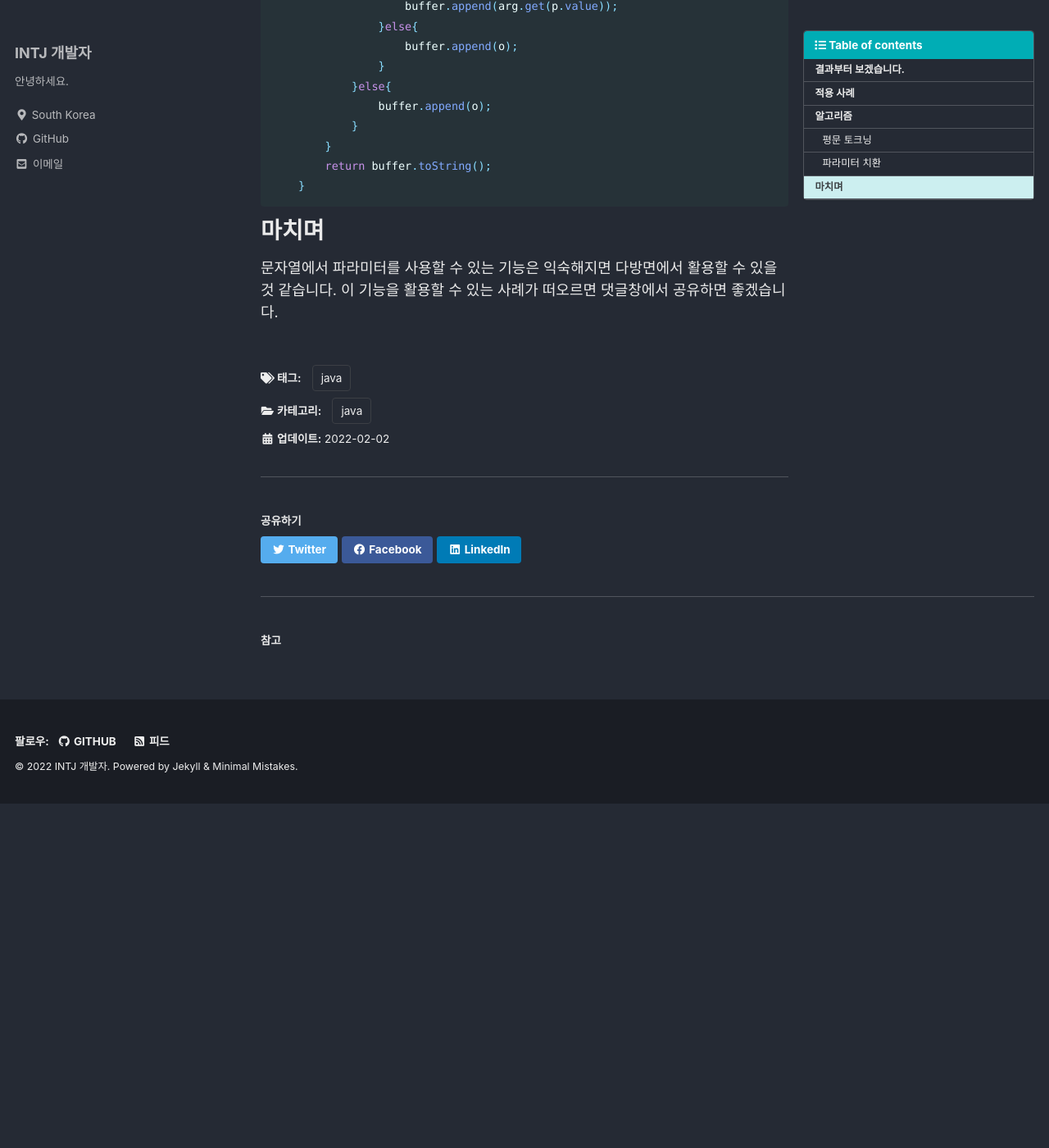
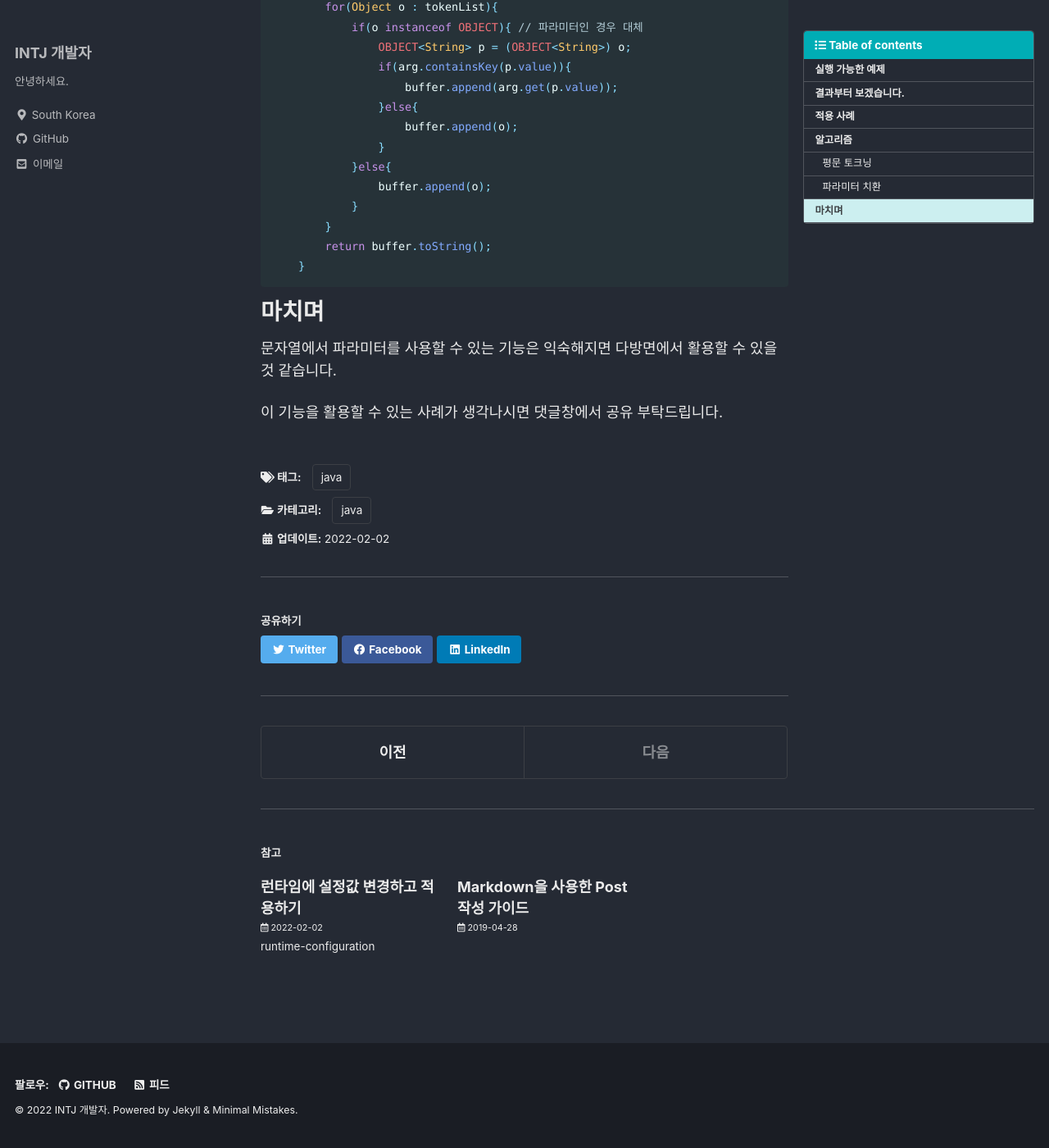
Before and after one commit to consistent-dev/consistent-dev.github.io, a Jekyll site: the page built from _posts/java/2022-02-02-string-with-parameter.md, in a window 1280 px wide and 1400 px high, scrolled down 3508 px. Shown: the whole window at 82% size. Built offline with Jekyll 4.4.1, drawn with Linux system fonts in a browser that asks for light colours; cached includes are drawn as plain includes; before the commit the page ends 4488 px from its top, so only the background shows below that; part of the change alters nothing that is shown; some of the changed text lies outside the part shown.

Commit message:
마크다운 가이드 문서 추가, 코드 링크 추가

````diff
--- /dev/null
+++ b/_posts/guide/2019-04-27-how-to-posting-with-markdown.md
@@ -0,0 +1,263 @@
+---
+title: "Markdown을 사용한 Post 작성 가이드"
+excerpt: ""
+date: 2019-04-27T15:34:30-04:00
+categories:
+  - Guide
+tags:
+  - Markdown
+  - minimal-mistakes
+teaser: /assets/images/teaser/guide.jpg
+toc : true
+toc_label: "=== Contents ==="
+toc_icon: "heart"  # corresponding Font Awesome icon name (without fa prefix)
+toc_sticky: true
+classes: wide
+---
+
+## NOTICE
+
+```
+**Notice:**
+기본적인 Notice
+{: .notice}
+
+**Primary Notice:**
+중요한 Notice
+{: .notice--primary}
+
+**Info Notice:**
+정보 Notice
+{: .notice--info}
+
+**Warning Notice:**
+경고 Notice
+{: .notice--warning}
+
+**Danger Notice:**
+Danger Notice
+{: .notice--danger}
+
+**Success Notice:**
+Success Notice
+{: .notice--success}
+```
+**Changes in Service:**
+기본적인 Notice
+{: .notice}
+
+**Primary Notice:**
+중요한 Notice
+{: .notice--primary}
+
+**Info Notice:**
+정보 Notice
+{: .notice--info}
+
+**Warning Notice:**
+경고 Notice
+{: .notice--warning}
+
+**Danger Notice:**
+Danger Notice
+{: .notice--danger}
+
+**Success Notice:**
+Success Notice
+{: .notice--success}
+
+
+
+Main Title : 이 포스트는 mmistakes의 minimal-mistakes
+===========
+
+Sub Title : jekyll theme에 최적화 되어있습니다.
+-----------
+
+## Main Title
+```
+Main Title    // YAML Front Matter 바로 아래에
+===========
+```
+
+## Sub Title
+```
+Sub Title     // Maint title의 아래에
+-----------
+```
+## YAML front matter
+```yml
+---
+title: "Markdown을 사용한 Post 작성 가이드"
+excerpt: "MD부터 YAML front Matter까지"
+date: 2019-04-27T15:34:30-04:00
+categories:
+  - Guide
+tags:
+  - Markdown
+toc : true
+toc_label: "=== Contents ==="
+toc_icon: "heart"  # corresponding Font Awesome icon name (without fa prefix)
+toc_sticky: true
+classes: wide
+---
+```
+
+
+## H1~H6
+```
+# 제목 1
+## 제목 2
+### 제목 3
+#### 제목 4 : https://mmistakes.github.io/minimal-mistakes/
+##### 제목 5
+###### 제목 6
+```
+# 제목 1
+## 제목 2
+### 제목 3
+#### 제목 4 : https://mmistakes.github.io/minimal-mistakes/
+##### 제목 5
+###### 제목 6
+
+## 평서문
+```
+평서문은 그냥 적습니다.
+```
+평서문은 그냥 적습니다.
+
+## 강조
+```
+1. 평서문 중간에 `강조`를 싶을 때
+3. *기울이기* 또는 _기울이기_
+4. **Bold** 또는 __Bold__
+1. ~~취소~~
+1. <u>밑줄</u>
+1. -, *, +를 사용한 순서가 없는 list
+```
+1. 평서문 중간에 `강조`를 싶을 때
+3. *기울이기* 또는 _기울이기_
+4. **Bold** 또는 __Bold__
+1. ~~취소~~
+1. <u>밑줄</u>
+1. -, *, +를 사용한 순서가 없는 list
+
+## 하이퍼링크
+```
+- 하이퍼 링크를 작성하는 방법
+  - [GOOGLE](https://google.com)
+  - [NAVER](https://naver.com "링크 설명(title)을 작성하세요.")
+  - [GitHub1][1] "본문을 복잡하지 않게 하기 위함"
+  - [GitHub2][2]
+  - [GitHub3][3]
+  - [GitHub4][4]
+  - 구글 홈페이지: https://google.com
+  - 네이버 홈페이지: <https://naver.com>
+
+[1]: https://github.com
+[2]: https://github.com
+[3]: https://github.com
+[4]: https://github.com
+```
+- 하이퍼 링크를 작성하는 방법
+  - [GOOGLE](https://google.com)
+  - [NAVER](https://naver.com "링크 설명(title)을 작성하세요.")
+  - [GitHub1][1] "본문을 복잡하지 않게 하기 위함"
+  - [GitHub2][2]
+  - [GitHub3][3]
+  - [GitHub4][4]
+  - 구글 홈페이지: https://google.com
+  - 네이버 홈페이지: <https://naver.com>
+
+[1]: https://github.com
+[2]: https://github.com
+[3]: https://github.com
+[4]: https://github.com
+
+## 이미지
+```
+* 이미지를 등록하는 방법 : 개행을 하지 않으면 되도록 정렬되서 출력됨.
+[![imagename1](/assets/images/500x300.jpg)](https://www.naver.com)
+![imagename2](/assets/images/500x300.jpg)
+```
+
+[![imagename1](/assets/images/500x300.jpg)](https://www.naver.com)
+![imagename2](/assets/images/500x300.jpg)
+
+
+## 코드 블록
+```
+- 코드를 등록하는 방법
+  // 포멧이 깨지는 것을 방지하기 위해 '로 작성함. 실제로는 ' 대신 `를 사용할 것
+  '''Code-type
+  Code
+  '''
+
+```
+  -bash
+
+  ```bash
+  $ vim ./~zshrc
+  ```
+  -python
+
+  ```python
+  s = "Python syntax highlighting"
+  print s
+  ```
+  -c++
+
+  ```cpp
+  int main (void){ return 0;}
+  ```
+
+
+## Table
+```
+- 표 그리기
+| 왼쪽 정렬 | 가운데 정렬 | 오른쪽 정렬 |
+|:--------|:--------:|--------:|
+| 내용 11 | 내용 12 | 내용 13 |
+| 내용 21 | 내용 22 | 내용 23 |
+
+|  <center>Header1</center> |  <center>Header2</center> |  <center>Header3</center> |
+|:--------|:--------:|--------:|
+|**cell 1x1** | <center>cell 1x2 </center> |*cell 1x3* |
+|**cell 2x1** | <center>cell 2x2 </center> |*cell 2x3* |
+|**cell 3x1** | <center>cell 3x2 </center> |*cell 3x3* |
+```
+
+| 왼쪽 정렬 | 가운데 정렬 | 오른쪽 정렬 |
+|:--------|:--------:|--------:|
+| 내용 11 | 내용 12 | 내용 13 |
+| 내용 21 | 내용 22 | 내용 23 |
+
+|  <center>Header1</center> |  <center>Header2</center> |  <center>Header3</center> |
+|:--------|:--------:|--------:|
+|**cell 1x1** | <center>cell 1x2 </center> |*cell 1x3* |
+|**cell 2x1** | <center>cell 2x2 </center> |*cell 2x3* |
+|**cell 3x1** | <center>cell 3x2 </center> |*cell 3x3* |
+
+## 인용문
+```
+>인용문
+>>인용문
+```
+>인용문
+>>인용문
+
+## 구분선
+```
+구분선
+---
+```
+구분선
+---
+
+## 개행
+```
+문장의 끝에서 띄어쓰기 두번이면 줄바꿈 됩니다.
+br tag로 줄바꿈 <br> 됩니다.
+```
+문장의 끝에서 띄어쓰기 두번이면 줄바꿈 됩니다.
+br tag로 줄바꿈 <br> 됩니다.
--- /dev/null
+++ b/_posts/java/2022-02-02-runtime-configuration.md
@@ -0,0 +1,214 @@
+---
+title: "런타임에 설정값 변경하고 적용하기"
+excerpt: "runtime-configuration"
+date: 2022-02-02
+categories:
+  - java
+tags:
+  - java
+---
+
+# 실행 가능한 예제
+
+본 포스팅에서 다루는 모든 코드는 [깃허브 링크][2]에서 확인 가능합니다.
+
+# 결과부터 보겠습니다.
+
+```java
+import conf.Configure;
+import util.ThreadUtil;
+
+public class App {
+
+    public static void main(String[] args) {
+        for(int i=0; i<10; i++){
+            ThreadUtil.sleep(1000);
+            System.out.println(Configure.getInstance().debug_test);
+            System.out.println(Configure.getInstance().user_name);
+        }
+    }
+}
+
+```
+
+```
+// 실행 결과
+true
+hwanseok
+false      // 설정 파일에서 값을 바꾸었더니, 코드 수정 없이 런타임에 값이 변경된다.
+hwanseok
+false
+hwanseok
+```
+
+애플리케이션에서 사용하기 위한 여러 설정값들을 my-server.conf라는 파일에 아래와 같이 저장해두었습니다.
+
+```
+// cat my-server.conf
+debug_test=true
+user_name=${user.name}
+```
+
+애플리케이션이 실행되는 도중에 my-server.conf 파일에서 debug_test의 값을 false로 변경하면, 코드 수정없이 런타임에 서버의 동작을 제어할 수 있게 됩니다.
+
+{: .notice--info}
+**Info Notice:**
+"${user.name}"은 시스템 프로퍼티의 값을 Value로 사용하기 위한 기능으로, [문자열에서 파라미터 사용하기][1]에서 소개한 기능을 사용합니다.
+
+
+# 적용 사례
+
+```java
+if(Configure.getInstance().debug_test){
+    // debug logging
+}
+```
+
+배포하기 전에 미리 위와 같이 설정값이 true로 변경되었을 때 로깅을 하도록 세팅해둘 수 있습니다. 중요도가 높은 기능, 에러가 자주 발생하는 기능에서 로깅 옵션을 설정해두면 이미 배포된 기능에서 에러가 발생했을 때 신속하게 원인 파악이 가능해집니다.
+
+# 알고리즘
+
+1. 일정 시간마다 설정 파일을 읽어서 2번 작업을 수행하는 Thread를 생성합니다.
+2. 시스템 프로퍼티에서 지정된 설정 파일의 경로를 읽어서  Properties 객체로 로딩합니다.
+3. 1번 Thread를 싱글톤으로 구성하고, 원하는 곳에서 Configure.getInstance()와 같이 불러와서 사용합니다.
+
+## Thread 생성
+
+```java
+public abstract class ServerConfig extends Thread{
+
+    private String fileName = "server.conf";
+    private boolean running = true;
+    private long lastChecked = DateUtil.now();
+    private String confPath = ".";
+    private long lastLoaded = -1;
+    public Properties property = new Properties();
+    protected ServerConfig(String fileName){
+        this.fileName = fileName;
+    }
+
+    @Override
+    public void run() {
+        while(running){
+            reload(false);
+            ThreadUtil.sleep(3000);
+        }
+    }
+}
+```
+
+```java
+public class Configure extends ServerConfig {
+    private static Configure instance = null;
+
+    public boolean debug_test = false;
+    public String user_name = "";
+
+    public final static synchronized Configure getInstance(){
+        if(instance == null){
+            instance = new Configure();
+            instance.setDaemon(true);
+            instance.setName(ThreadUtil.getName(instance));
+            instance.reload(true);
+            instance.start();
+        }
+        return instance;
+    }
+
+    private Configure(){
+        super("my-server.conf");
+    }
+
+    @Override
+    protected void apply() {
+        this.debug_test = getBoolean("debug_test", false);
+        this.user_name = getValue("user_name", "default_user_name");
+    }
+}
+```
+
+## 파일 읽어서 Properties로 로딩
+
+```java
+public abstract class ServerConfig extends Thread{
+
+    private String fileName = "server.conf";
+    private boolean running = true;
+    private long lastChecked = DateUtil.now();
+    private String confPath = ".";
+    private long lastLoaded = -1;
+    public Properties property = new Properties();
+    protected ServerConfig(String fileName){
+        this.fileName = fileName;
+    }
+
+    @Override
+    public void run() {
+        while(running){
+            reload(false);
+            ThreadUtil.sleep(3000);
+        }
+    }
+
+    public synchronized boolean reload(boolean force){
+        // 3초마다 한 번씩 reload
+        long now = DateUtil.now();
+        if(force == false && now < this.lastChecked + 3000){
+            return false;
+        }
+        this.lastChecked = now;
+
+        // conf 파일을 읽는다.
+        File file = getPropertyFile();
+
+        // 수정되지 않았으면 reload하지 않는다.
+        if(file.lastModified() == this.lastLoaded){
+            return false;
+        }
+        this.lastLoaded = file.lastModified();
+
+        // 파일 읽어서 properties에 저장
+        Properties temp = new Properties();
+        if(file.canRead()){
+            FileInputStream in = null;
+            try {
+                in = new FileInputStream(file);
+                temp.load(in);
+            }catch (FileNotFoundException e) {
+                e.printStackTrace();
+            } catch (IOException e) {
+                e.printStackTrace();
+            }finally {
+                FileUtil.close(in);
+            }
+        }
+        this.property = ConfigValueUtil.replaceSysProp(temp);
+        apply();
+        return true;
+    }
+
+    protected abstract void apply();
+}
+```
+
+# 런타입 설정 값 사용하기
+
+```java
+public class App {
+
+    public static void main(String[] args) {
+        if(Configure.getInstance().debug_test){
+            // debug logging
+        }
+    }
+}
+```
+
+# 마치며
+
+런타입에 에러가 발생했을 때 그 순간의 데이터를 바로 확인할 수 있다면 원인 파악을 가장 빨리 할 수 있습니다. 애플리케이션의 고가용성을 지키기 위해 문제가 발생했을 때만 로깅을 찍는 코드를 넣어두면 효과적으로 대응할 수 있습니다.
+
+이 기능을 활용할 수 있는 사례가 생각나시면 댓글창에서 공유 부탁드립니다.
+
+[1]: ../string-with-parameter
+[2]: https://github.com/consistent-dev/archive/tree/main/runtime-configuration
--- a/_posts/2022-02-02-string-with-parameter.md
+++ b/_posts/java/2022-02-02-string-with-parameter.md
@@ -7,6 +7,10 @@ categories:
 tags:
   - java
 ---
+
+# 실행 가능한 예제
+
+본 포스팅에서 다루는 모든 코드는 [깃허브 링크][1]에서 확인 가능합니다.
 
 # 결과부터 보겠습니다.
 
@@ -150,4 +154,8 @@ public class ParamText {
 
 # 마치며
 
-문자열에서 파라미터를 사용할 수 있는 기능은 익숙해지면 다방면에서 활용할 수 있을 것 같습니다. 이 기능을 활용할 수 있는 사례가 떠오르면 댓글창에서 공유하면 좋겠습니다.
+문자열에서 파라미터를 사용할 수 있는 기능은 익숙해지면 다방면에서 활용할 수 있을 것 같습니다.
+
+이 기능을 활용할 수 있는 사례가 생각나시면 댓글창에서 공유 부탁드립니다.
+
+[1]: https://github.com/consistent-dev/archive/tree/main/string-with-parameter
````
